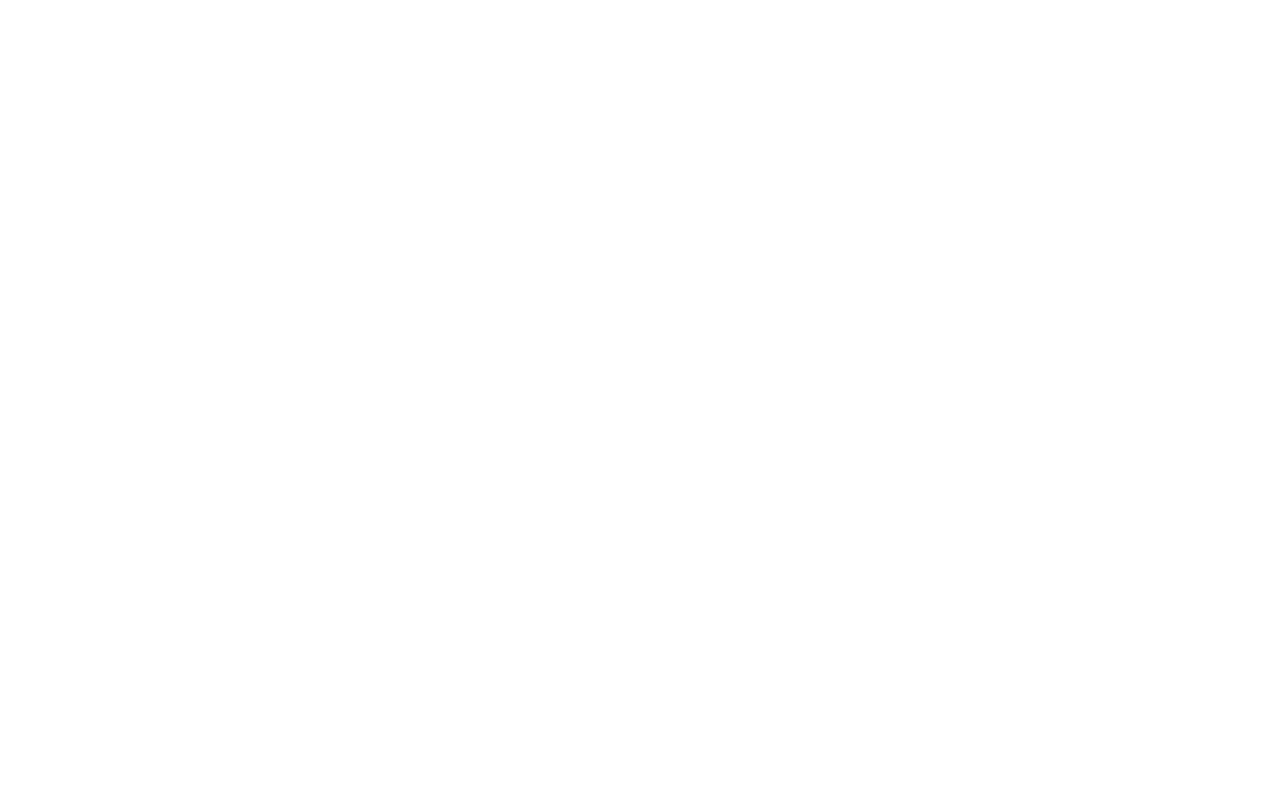
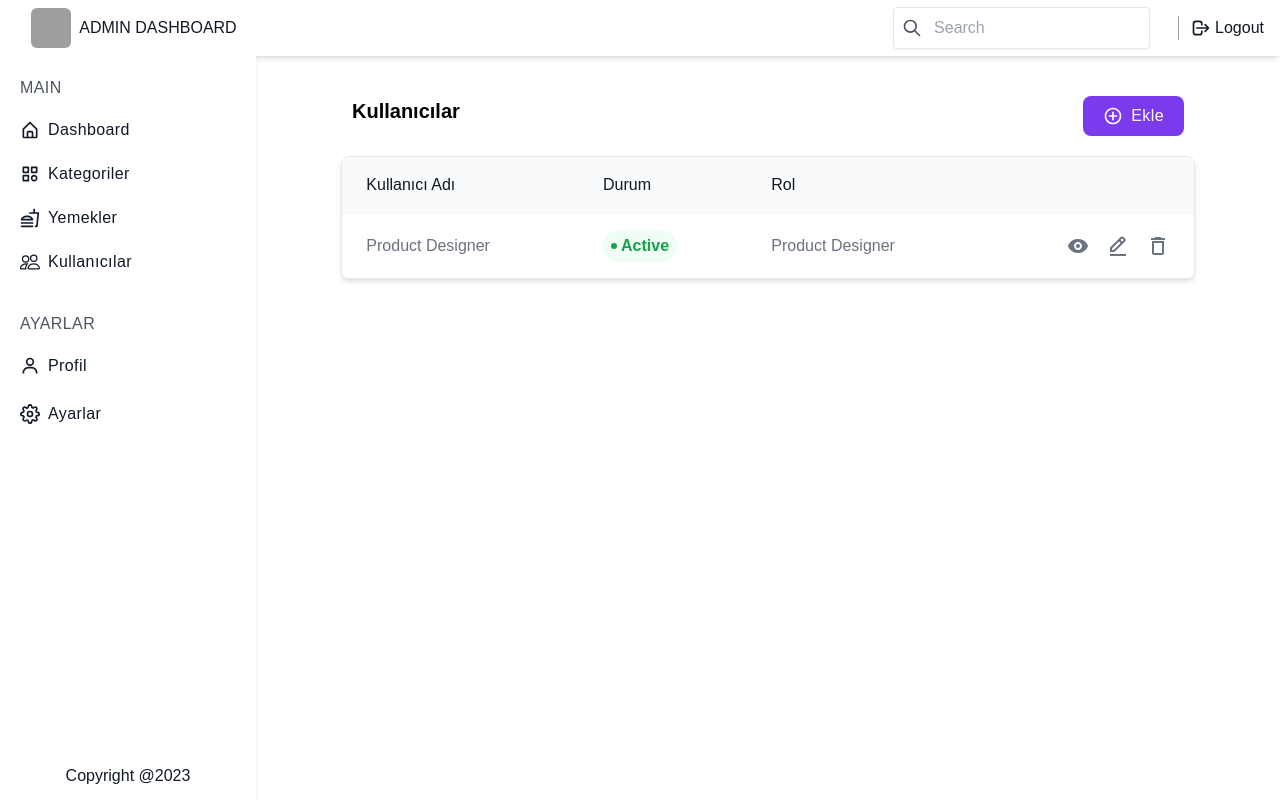
Before and after one commit to busrakk/web-app, a React (Create React App) app in the folder client/: page /admin/users in a window 1280 px wide. Before the commit this address had no page. Built offline with nearby package versions, Linux system fonts and the light colour scheme; grey boxes are pictures that could not be loaded.

Commit message:
add admin dashboard pages

```diff
--- a/client/src/App.js
+++ b/client/src/App.js
@@ -1,19 +1,25 @@
-import React from 'react';
-import { BrowserRouter as Router, Route, Routes } from 'react-router-dom';
-import MasterLayout from './layouts/admin/MasterLayout';
-import Dashboard from './components/admin/Dashboard';
-import Login from './layouts/auth/Login';
-import Register from './layouts/auth/Register';
+import React from "react";
+import { BrowserRouter as Router, Route, Routes } from "react-router-dom";
+import MasterLayout from "./layouts/admin/MasterLayout";
+import Dashboard from "./components/admin/Dashboard";
+import Login from "./layouts/auth/Login";
+import Register from "./layouts/auth/Register";
+import Category from "./components/admin/category";
+import Product from "./components/admin/product";
+import Users from "./components/admin/user";
 
 function App() {
   return (
     <>
-    <Router>
+      <Router>
         <Routes>
-        <Route path='/login' element={<Login />} />
-        <Route path='/register' element={<Register />} />
-        <Route element={<MasterLayout/> } >
-            <Route path='/admin/dashboard' element={<Dashboard />} />
+          <Route path="/login" element={<Login />} />
+          <Route path="/register" element={<Register />} />
+          <Route path="/admin/" element={<MasterLayout />}>
+            <Route path="dashboard" element={<Dashboard />} />
+            <Route path="category" element={<Category />} />
+            <Route path="product" element={<Product />} />
+            <Route path="users" element={<Users />} />
           </Route>
         </Routes>
       </Router>
--- a/client/src/components/admin/Dashboard.js
+++ b/client/src/components/admin/Dashboard.js
@@ -5,7 +5,7 @@ import { AiOutlineDollarCircle, AiOutlineSolution } from "react-icons/ai";
 
 const Dashboard = () => {
   return (
-    <div className="h-full ml-14 mt-14 mb-10 md:ml-64">
+    <div className="h-full ml-14 mt-20 mb-10 md:ml-64">
       <div className="grid grid-cols-1 sm:grid-cols-2 lg:grid-cols-4 p-4 gap-4">
         <div className="bg-blue-500 shadow-lg rounded-md flex items-center justify-between p-3 border-b-4 border-blue-600 text-white font-medium group">
           <div className="flex justify-center items-center w-14 h-14 bg-white rounded-full transition-all duration-300 transform group-hover:rotate-12">
--- /dev/null
+++ b/client/src/components/admin/category/index.js
@@ -0,0 +1,61 @@
+import React from "react";
+import { Link } from "react-router-dom";
+import { BiSolidShow, BiEditAlt } from "react-icons/bi";
+import { MdDeleteOutline, MdAddCircleOutline } from "react-icons/md";
+
+const Category = () => {
+  return (
+    <div className="h-full ml-14 mt-20 mb-10 md:ml-64">
+      <div className="mt-4 text-fontlg font-semibold flex justify-between md:mx-40 mx-10">
+        <span>Kategoriler</span>
+        <button class="flex items-center px-4 py-2 font-medium tracking-wide text-white capitalize transition-colors duration-300 transform bg-violet-600 rounded-lg md:text-fontmd text-fontsm hover:bg-violet-500 focus:outline-none focus:ring focus:ring-violet-300 focus:ring-opacity-80">
+          <MdAddCircleOutline size={28} class="w-5 h-5 mx-1" />
+          <span class="mx-1">Ekle</span>
+        </button>
+      </div>
+      <div className="flex justify-center">
+      <div className="overflow-hidden rounded-lg border border-gray-200 shadow-md m-5 w-3/4">
+        <table className="w-full border-collapse bg-white text-left text-sm text-gray-500">
+          <thead className="bg-gray-50">
+            <tr>
+              <th scope="col" className="px-6 py-4 font-medium text-gray-900">
+                Kategori Adı
+              </th>
+              <th scope="col" className="px-6 py-4 font-medium text-gray-900">
+                Durum
+              </th>
+              <th scope="col" className="px-6 py-4 font-medium text-gray-900"></th>
+            </tr>
+          </thead>
+          <tbody className="divide-y divide-gray-100 border-t border-gray-100">
+            <tr className="hover:bg-gray-50">
+              <td className="px-6 py-4">Product Designer</td>
+              <td className="px-6 py-4">
+                <span className="inline-flex items-center gap-1 rounded-full bg-green-50 px-2 py-1 text-xs font-semibold text-green-600">
+                  <span className="h-1.5 w-1.5 rounded-full bg-green-600"></span>
+                  Active
+                </span>
+              </td>
+              <td className="px-6 py-4">
+                <div className="flex justify-end gap-4">
+                  <Link to="/#">
+                    <BiSolidShow className="h-6 w-6 hover:text-violet-600" />
+                  </Link>
+                  <Link to="/#">
+                    <BiEditAlt className="h-6 w-6 hover:text-blue-600" />
+                  </Link>
+                  <Link to="/#">
+                    <MdDeleteOutline className="h-6 w-6 hover:text-red-600" />
+                  </Link>
+                </div>
+              </td>
+            </tr>
+          </tbody>
+        </table>
+      </div>
+      </div>
+    </div>
+  );
+};
+
+export default Category;
--- /dev/null
+++ b/client/src/components/admin/product/index.js
@@ -0,0 +1,55 @@
+import React from "react";
+import { AiOutlineStar } from "react-icons/ai";
+import { MdAddCircleOutline } from "react-icons/md";
+
+const Product = () => {
+  return (
+    <div className="h-full ml-14 mt-20 mb-10 md:ml-64">
+      <div className="mt-4 text-fontlg font-semibold flex justify-between md:mx-24 mx-10">
+        <span>Yemekler</span>
+        <button class="flex items-center px-4 py-2 font-medium tracking-wide text-white capitalize transition-colors duration-300 transform bg-violet-600 rounded-lg md:text-fontmd text-fontsm hover:bg-violet-500 focus:outline-none focus:ring focus:ring-violet-300 focus:ring-opacity-80">
+          <MdAddCircleOutline size={28} class="w-5 h-5 mx-1" />
+          <span class="mx-1">Ekle</span>
+        </button>
+      </div>
+      <div className="md:mx-20 grid grid-cols-1 lg:grid-cols-3 p-4 gap-4">
+        <div className="relative inline-block px-4 pt-5 pb-4 overflow-hidden text-left align-bottom transition-all transform bg-white rounded-lg shadow-xl sm:my-4 sm:align-middle sm:max-w-md sm:w-full sm:p-6">
+          <div>
+            <img
+              className="object-cover w-full h-48 rounded-md"
+              src="https://picsum.photos/200"
+              alt=""
+            />
+
+            <div className="mt-4 text-center">
+              <h3
+                className="font-medium leading-6 text-gray-800 capitalize"
+                id="modal-title"
+              >
+                Ürün Adı
+              </h3>
+
+              <p className="mt-2 text-sm text-gray-500">kategori</p>
+            </div>
+          </div>
+
+          <div className="mt-5 sm:flex sm:items-center sm:-mx-2">
+            <button className="w-full flex justify-center px-1 py-1 text-sm font-medium tracking-wide text-gray-700 capitalize transition-colors duration-300 transform border border-gray-200 rounded-full sm:w-1/2 sm:mx-2 hover:text-yellow-500 focus:outline-none focus:ring focus:ring-yellow-500 focus:text-yellow-500 focus:ring-opacity-40">
+              <AiOutlineStar size={32} />
+            </button>
+
+            <button className="w-full px-4 py-2 mt-4 text-sm font-medium tracking-wide text-white capitalize transition-colors duration-300 transform bg-blue-600 rounded-md sm:mt-0 sm:w-1/2 sm:mx-2 hover:bg-blue-500 focus:outline-none focus:ring focus:ring-blue-300 focus:ring-opacity-40">
+              Düzenle
+            </button>
+
+            <button className="w-full px-4 py-2 mt-4 text-sm font-medium tracking-wide text-white capitalize transition-colors duration-300 transform bg-red-600 rounded-md sm:mt-0 sm:w-1/2 sm:mx-2 hover:bg-red-500 focus:outline-none focus:ring focus:ring-red-300 focus:ring-opacity-40">
+              Sil
+            </button>
+          </div>
+        </div>
+      </div>
+    </div>
+  );
+};
+
+export default Product;
--- /dev/null
+++ b/client/src/components/admin/user/index.js
@@ -0,0 +1,68 @@
+import React from "react";
+import { Link } from "react-router-dom";
+import { BiSolidShow, BiEditAlt } from "react-icons/bi";
+import { MdDeleteOutline, MdAddCircleOutline } from "react-icons/md";
+
+const Users = () => {
+  return (
+    <div className="h-full ml-14 mt-20 mb-10 md:ml-64">
+      <div className="mt-4 text-fontlg font-semibold flex justify-between md:mx-24 mx-10">
+        <span>Kullanıcılar</span>
+        <button class="flex items-center px-4 py-2 font-medium tracking-wide text-white capitalize transition-colors duration-300 transform bg-violet-600 rounded-lg md:text-fontmd text-fontsm hover:bg-violet-500 focus:outline-none focus:ring focus:ring-violet-300 focus:ring-opacity-80">
+          <MdAddCircleOutline size={28} class="w-5 h-5 mx-1" />
+          <span class="mx-1">Ekle</span>
+        </button>
+      </div>
+      <div className="flex justify-center">
+        <div class="overflow-hidden rounded-lg border border-gray-200 shadow-md m-5 w-5/6">
+          <table class="w-full border-collapse bg-white text-left text-sm text-gray-500">
+            <thead class="bg-gray-50">
+              <tr>
+                <th scope="col" class="px-6 py-4 font-medium text-gray-900">
+                  Kullanıcı Adı
+                </th>
+                <th scope="col" class="px-6 py-4 font-medium text-gray-900">
+                  Durum
+                </th>
+                <th scope="col" class="px-6 py-4 font-medium text-gray-900">
+                  Rol
+                </th>
+                <th
+                  scope="col"
+                  class="px-6 py-4 font-medium text-gray-900"
+                ></th>
+              </tr>
+            </thead>
+            <tbody class="divide-y divide-gray-100 border-t border-gray-100">
+              <tr class="hover:bg-gray-50">
+                <td class="px-6 py-4">Product Designer</td>
+                <td class="px-6 py-4">
+                  <span class="inline-flex items-center gap-1 rounded-full bg-green-50 px-2 py-1 text-xs font-semibold text-green-600">
+                    <span class="h-1.5 w-1.5 rounded-full bg-green-600"></span>
+                    Active
+                  </span>
+                </td>
+                <td class="px-6 py-4">Product Designer</td>
+                <td class="px-6 py-4">
+                  <div class="flex justify-end gap-4">
+                    <Link to="/#">
+                      <BiSolidShow className="h-6 w-6 hover:text-violet-600" />
+                    </Link>
+                    <Link to="/#">
+                      <BiEditAlt className="h-6 w-6 hover:text-blue-600" />
+                    </Link>
+                    <Link to="/#">
+                      <MdDeleteOutline className="h-6 w-6 hover:text-red-600" />
+                    </Link>
+                  </div>
+                </td>
+              </tr>
+            </tbody>
+          </table>
+        </div>
+      </div>
+    </div>
+  );
+};
+
+export default Users;
--- a/client/src/layouts/admin/Navbar.js
+++ b/client/src/layouts/admin/Navbar.js
@@ -4,7 +4,7 @@ import { HiOutlineLogout, HiOutlineSearch } from "react-icons/hi";
 
 const Navbar = () => {
   return (
-    <div className="fixed w-full flex items-center justify-between h-14 text-gray-900 z-10">
+    <div className="fixed shadow-md w-full flex items-center justify-between h-14 text-gray-900 z-10">
       <div className="flex items-center justify-start md:justify-center pl-3 w-14 md:w-64 h-14 bg-white border-none">
         <img
           className="w-7 h-7 md:w-10 md:h-10 mr-2 rounded-md overflow-hidden"
--- a/client/src/layouts/admin/Sidebar.js
+++ b/client/src/layouts/admin/Sidebar.js
@@ -19,7 +19,7 @@ const Sidebar = () => {
           </li>
           <li>
             <Link
-              to="#"
+              to="/admin/dashboard"
               className="relative flex flex-row items-center h-11 focus:outline-none hover:bg-indigo-600 text-white-600 hover:text-white border-l-4 border-transparent hover:border-indigo-500 pr-6"
             >
               <span className="inline-flex justify-center items-center ml-4">
@@ -30,7 +30,7 @@ const Sidebar = () => {
               </span>
             </Link>
             <Link
-              to="#"
+              to="/admin/category"
               className="relative flex flex-row items-center h-11 focus:outline-none hover:bg-indigo-600 text-white-600 hover:text-white border-l-4 border-transparent hover:border-indigo-500 pr-6"
             >
               <span className="inline-flex justify-center items-center ml-4">
@@ -41,7 +41,7 @@ const Sidebar = () => {
               </span>
             </Link>
             <Link
-              to="#"
+              to="/admin/product"
               className="relative flex flex-row items-center h-11 focus:outline-none hover:bg-indigo-600 text-white-600 hover:text-white border-l-4 border-transparent hover:border-indigo-500 pr-6"
             >
               <span className="inline-flex justify-center items-center ml-4">
@@ -52,7 +52,7 @@ const Sidebar = () => {
               </span>
             </Link>
             <Link
-              to="#"
+              to="/admin/users"
               className="relative flex flex-row items-center h-11 focus:outline-none hover:bg-indigo-600 text-white-600 hover:text-white border-l-4 border-transparent hover:border-indigo-500 pr-6"
             >
               <span className="inline-flex justify-center items-center ml-4">
```
